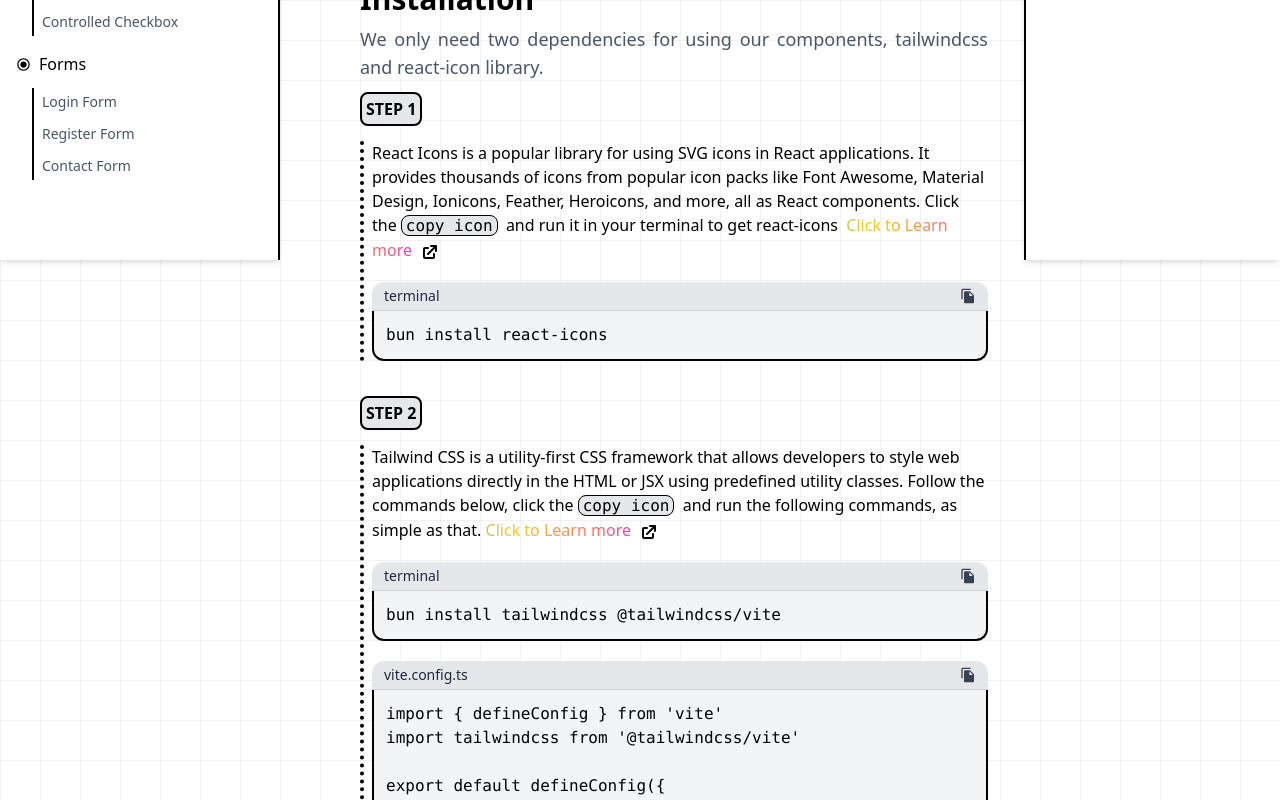
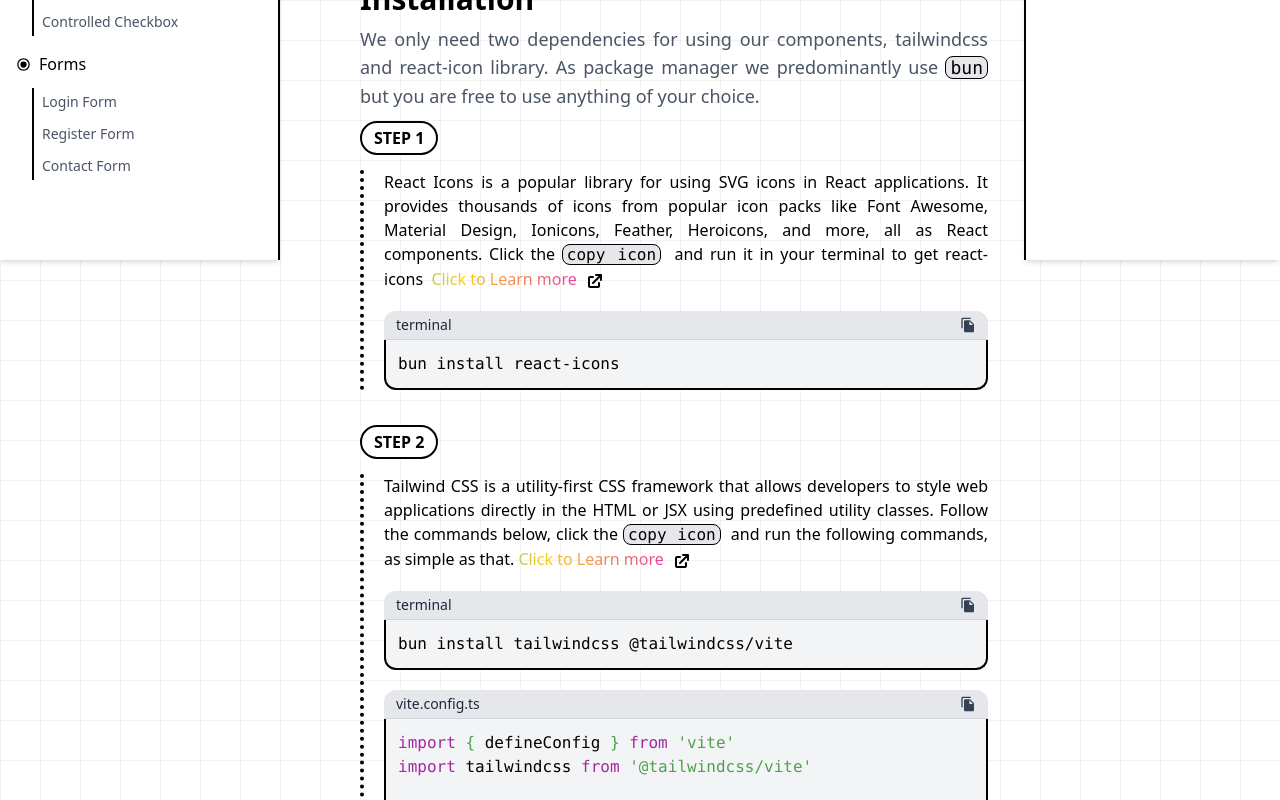
Before and after one commit to snippet-labs/COMPONENTLAB, a Next.js app: page /installation in a window 1280 px wide. Shown: the part 540-1340 px from the top of the page. Built offline with nearby package versions, Linux system fonts and the light colour scheme.

Commit message:
page(side-panel-installation): refine toggle sidepanel button hover effect

```diff
--- a/src/app/installation/page.tsx
+++ b/src/app/installation/page.tsx
@@ -33,13 +33,15 @@ const InstallationGuidePage = () => {
           <p className="font-bold text-3xl">Installation</p>
           <p className="mt-2 mb-4 text-sm md:text-lg lg:text-lg text-gray-600 font-medium text-justify">
             We only need two dependencies for using our components, tailwindcss and react-icon
-            library.
+            library. As package manager we predominantly use&nbsp;
+            <code className="bg-gray-200 px-1 border-1 rounded-lg text-black">bun</code> but you are
+            free to use anything of your choice.
           </p>
           <div>
-            <p className="font-bold border-2 rounded-lg bg-gray-200 p-1 inline">STEP 1</p>
+            <p className="font-bold border-2 rounded-full bg-white px-3 py-1 inline">STEP 1</p>
             <div className="border-l-4 border-dotted mt-5">
-              <div className="ml-2">
-                <p>
+              <div className="ml-5">
+                <p className="text-justify">
                   React Icons is a popular library for using SVG icons in React applications. It
                   provides thousands of icons from popular icon packs like Font Awesome, Material
                   Design, Ionicons, Feather, Heroicons, and more, all as React components. Click
@@ -65,10 +67,10 @@ const InstallationGuidePage = () => {
             </div>
           </div>
           <div className="mt-10">
-            <p className="font-bold border-2 rounded-lg bg-gray-200 p-1 inline">STEP 2</p>
+            <p className="font-bold border-2 rounded-full bg-white px-3 py-1 inline">STEP 2</p>
             <div className="border-l-4 border-dotted mt-5">
-              <div className="ml-2">
-                <p>
+              <div className="ml-5">
+                <p className="text-justify">
                   Tailwind CSS is a utility-first CSS framework that allows developers to style web
                   applications directly in the HTML or JSX using predefined utility classes. Follow
                   the commands below, click the&nbsp;
@@ -91,12 +93,12 @@ const InstallationGuidePage = () => {
                 />
                 <CodeBlock
                   codes={INSTALLATION_CODES_VITE_CONFIG_PLUGIN}
-                  codeLanguage="bash"
+                  codeLanguage="tsx"
                   fileName="vite.config.ts"
                 />
                 <CodeBlock
                   codes={INSTALLATION_CODES_CSS_IMPORT}
-                  codeLanguage="bash"
+                  codeLanguage="tsx"
                   fileName="index.css"
                 />
               </div>
--- a/src/components/Ui/Content/Content.tsx
+++ b/src/components/Ui/Content/Content.tsx
@@ -18,7 +18,7 @@ const Content: React.FC<ContentProps> = ({ isSidebarOpen, handleToggleSidebar, c
       >
         <button
           onClick={handleToggleSidebar}
-          className="z-[200] items-center flex border-2 rounded-full px-2 py-1 hover:cursor-pointer hover:bg-black hover:text-white hover:border-white transition-all duration-75 fixed bg-white"
+          className="z-[200] fixed bg-white items-center flex border-2 rounded-full px-2 py-1 hover:cursor-pointer hover:bg-black hover:text-white duration-200 ease-in transition-all "
         >
           {isSidebarOpen ? <IoMdArrowDropleft size={25} /> : <IoMdArrowDropright size={25} />}
           <span className="flex items-center justify-center" data-testid="toggle-button">
```
